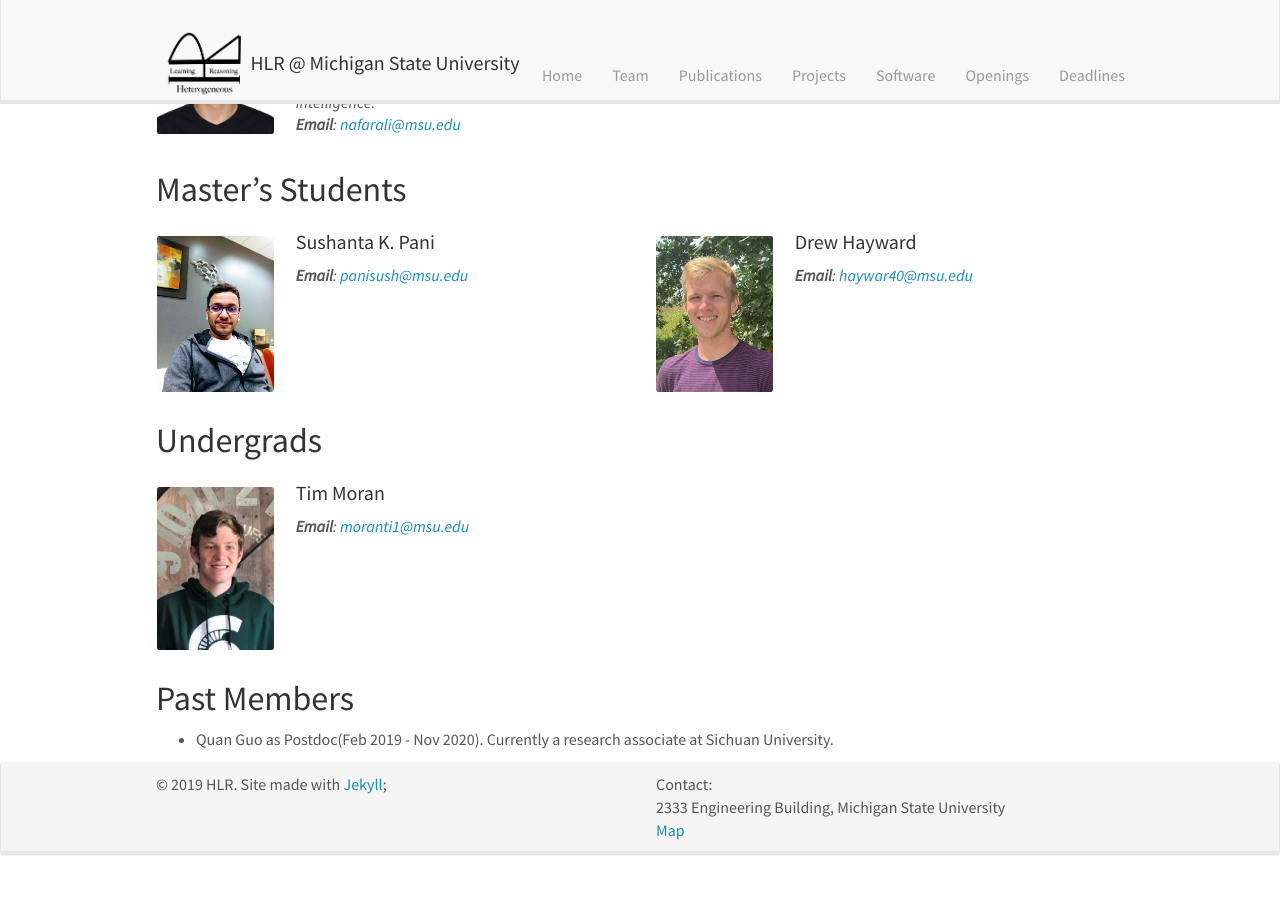
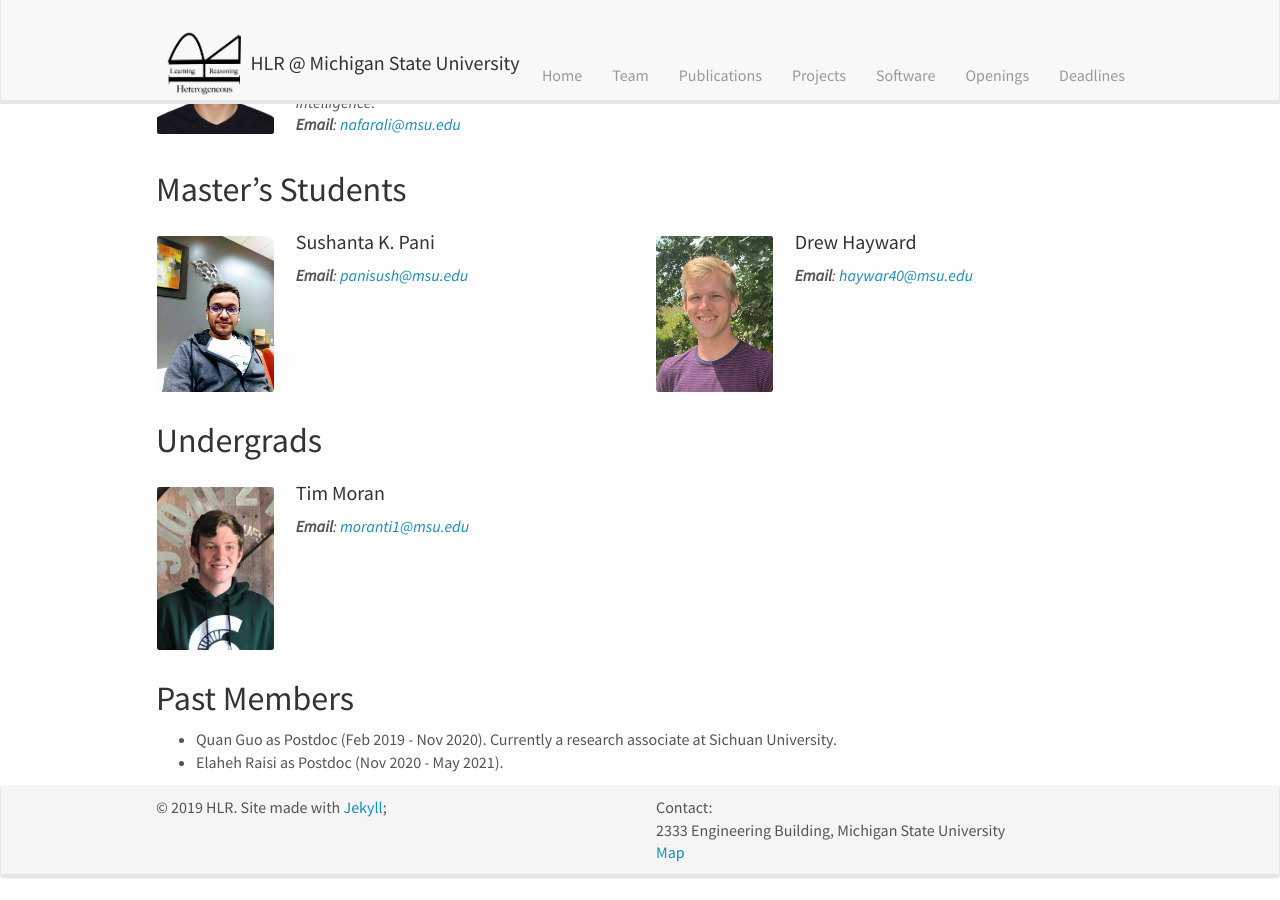
Before and after one commit to HLR/HLR.github.io, a Jekyll site: the page built from _pages/team.md, in a window 1280 px wide and 900 px high, scrolled down 1992 px. Built offline with Jekyll 4.4.1, drawn with Linux system fonts in a browser that asks for light colours; nearby versions of some CDN libraries; before the commit the page ends 2869 px from its top, so only the background shows below that.

Commit message:
Update team.md

```diff
--- a/_pages/team.md
+++ b/_pages/team.md
@@ -79,4 +79,5 @@ Go to <a href="{{ site.url }}{{ site.baseurl }}/pictures/"> <b>Gallery</b> </a>
 
 ## Past Members
 
-- Quan Guo as Postdoc(Feb 2019 - Nov 2020). Currently a research associate at Sichuan University.
+- Quan Guo as Postdoc (Feb 2019 - Nov 2020). Currently a research associate at Sichuan University.
+- Elaheh Raisi as Postdoc (Nov 2020 - May 2021).
```
